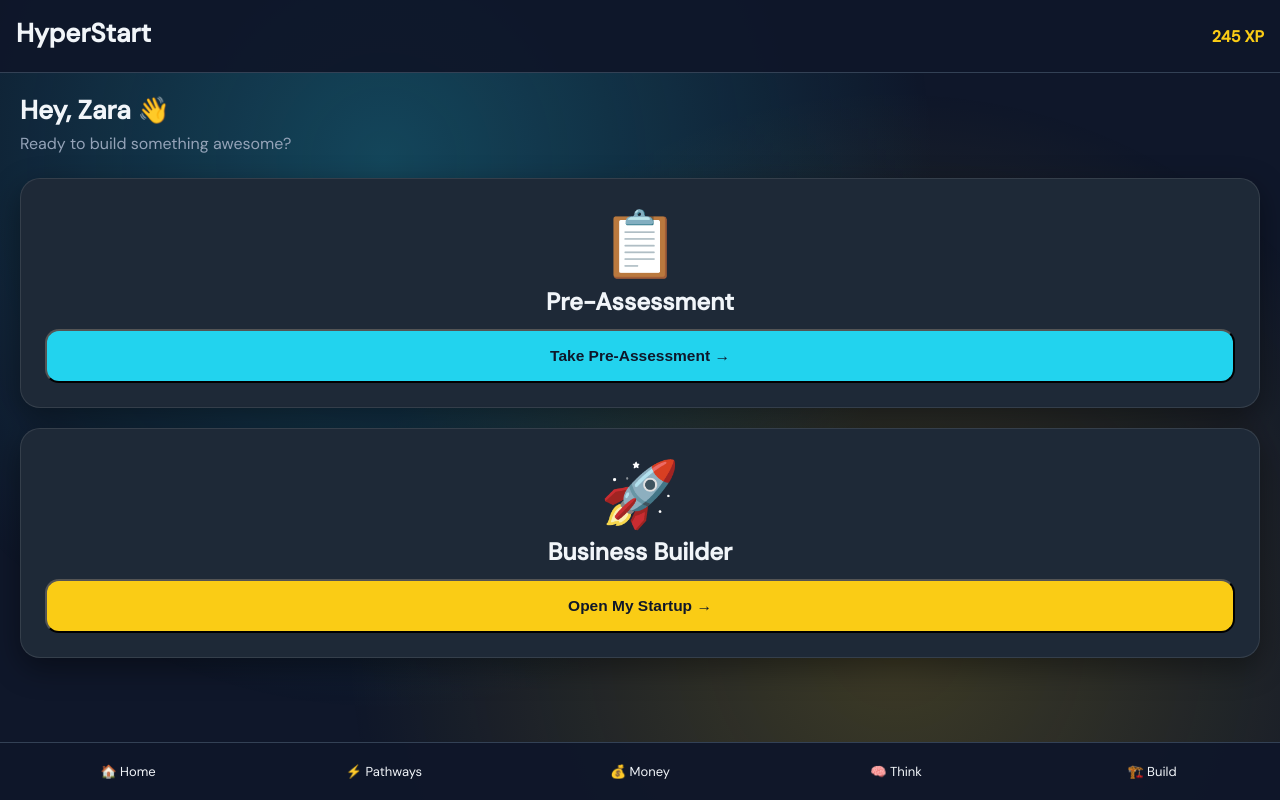
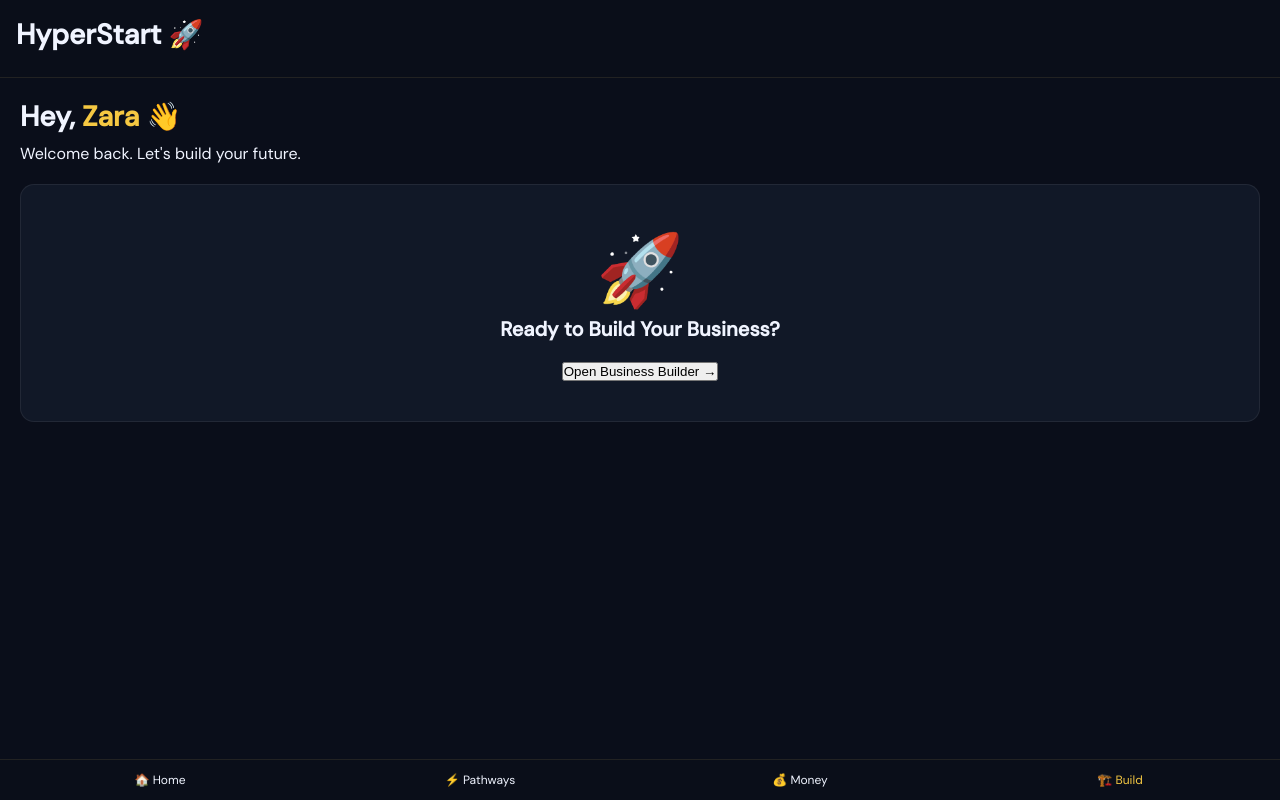
Before and after one commit to Sbanuelos1313/hyperstart-app, a FastAPI app: template app/templates/student/portal.html in a window 1280 px wide. Run offline with FastAPI, Linux system fonts and the light colour scheme; the template is opened without the code that fills it, so the values that code supplies are empty.

Commit message:
Fixed: synced template with working static portal

```diff
--- a/app/templates/student/portal.html
+++ b/app/templates/student/portal.html
@@ -5,116 +5,131 @@
 <meta name="viewport" content="width=device-width, initial-scale=1.0, maximum-scale=1.0, user-scalable=no">
 <title>HyperStart</title>
 <link rel="preconnect" href="https://fonts.googleapis.com">
-<link href="https://fonts.googleapis.com/css2?family=Bricolage+Grotesque:opsz,wght@12..96,400;12..96,700;12..96,800&family=DM+Sans:wght@300;400;500&display=swap" rel="stylesheet">
+<link href="https://fonts.googleapis.com/css2?family=Bricolage+Grotesque:opsz,wght@12..96,400;12..96,700;12..96,800&family=DM+Sans:wght@300;400;500&family=DM+Mono:wght@400;500&display=swap" rel="stylesheet">
 <style>
-:root{--bg:#0f172a;--surf:#1e2937;--surf2:#334155;--border:rgba(255,255,255,0.1);--gold:#facc15;--teal:#22d3ee;--pink:#f472b6;--muted:#94a3b8;--r:20px}
+:root{--bg:#0a0e1a;--surf:#111827;--surf2:#1a2235;--border:rgba(255,255,255,0.07);--gold:#f5c842;--teal:#2dd4bf;--violet:#a78bfa;--muted:#8b95b0;--r:14px}
 *{box-sizing:border-box;margin:0;padding:0}
-body{font-family:'DM Sans',sans-serif;background:var(--bg);color:#f1f5f9;height:100vh;overflow:hidden;position:relative}
-body::before{content:"";position:fixed;inset:0;z-index:0;pointer-events:none;background:radial-gradient(circle at 30% 20%,rgba(34,211,238,0.25),transparent 50%),radial-gradient(circle at 70% 80%,rgba(250,204,21,0.2),transparent 50%);}
-.bg-canvas{position:fixed;inset:0;z-index:0;pointer-events:none;overflow:hidden;}
-.card{background:var(--surf);border:1px solid var(--border);border-radius:var(--r);padding:24px;margin-bottom:20px;box-shadow:0 10px 30px rgba(0,0,0,0.4);}
-.btn{display:block;width:100%;padding:16px;border-radius:14px;background:var(--gold);color:#0f172a;font-weight:700;text-align:center;margin-top:12px;cursor:pointer;font-size:15.5px}
-.btn-teal{background:var(--teal);color:#0f172a}
-.h1{font-size:26px;font-weight:800;margin-bottom:6px}
-.h2{font-size:19px;font-weight:700}
-.bottom-nav{position:fixed;bottom:0;left:0;right:0;padding:12px 0;background:rgba(15,23,42,0.95);border-top:1px solid #334155;display:flex;font-size:13px;z-index:10}
-.bottom-nav > div{flex:1;text-align:center;cursor:pointer;padding:8px 4px}
-.xp-header{color:var(--gold);font-weight:700}
-.avatar-circle{width:120px;height:120px;border-radius:50%;background:var(--teal);margin:0 auto 16px;display:flex;align-items:center;justify-content:center;font-size:50px;box-shadow:0 0 30px rgba(34,211,238,0.5);}
+body{font-family:'DM Sans',sans-serif;background:var(--bg);color:#f0f4ff;height:100vh;overflow:hidden}
+.screen{display:none;height:100vh;flex-direction:column}
+.screen.active{display:flex}
+.card{background:var(--surf);border:1px solid var(--border);border-radius:var(--r);padding:20px;margin-bottom:16px}
+.btn{display:block;width:100%;padding:14px;border-radius:8px;background:var(--gold);color:#0a0e1a;font-weight:600;text-align:center;margin-top:12px;cursor:pointer}
+.h1{font-size:28px;font-weight:800;margin-bottom:8px}
+.h2{font-size:20px;font-weight:700}
 </style>
 </head>
 <body>
 
-<div class="bg-canvas"></div>
-
-<div class="screen active" id="s-app" style="height:100vh;display:flex;flex-direction:column;position:relative;z-index:1">
-  <div style="padding:16px;background:rgba(15,23,42,0.95);border-bottom:1px solid #334155;z-index:2;display:flex;justify-content:space-between;align-items:center">
-    <div class="h1" style="display:flex;align-items:center;gap:12px">
-      HyperStart
-    </div>
-    <div class="xp-header" id="xp-display">245 XP</div>
+<div class="screen active" id="s-app">
+  <div style="padding:16px;background:rgba(10,14,26,0.95);border-bottom:1px solid #222">
+    <div class="h1">HyperStart <span style="color:var(--gold)">🚀</span></div>
   </div>
 
-  <div id="app-content" style="flex:1;overflow-y:auto;padding:20px;position:relative;z-index:2">
+  <div id="app-content" style="flex:1;overflow-y:auto;padding:20px">
     <div id="app-inner"></div>
   </div>
 
-  <div class="bottom-nav">
-    <div onclick="showTab('home')">🏠 Home</div>
-    <div onclick="showTab('pathways')">⚡ Pathways</div>
-    <div onclick="showTab('money')">💰 Money</div>
-    <div onclick="showTab('think')">🧠 Think</div>
-    <div onclick="showTab('engineering')">🏗️ Build</div>
+  <div style="padding:12px 0;background:rgba(10,14,26,0.95);border-top:1px solid #222;display:flex;font-size:12px">
+    <div onclick="showTab('home')" style="flex:1;text-align:center;cursor:pointer">🏠 Home</div>
+    <div onclick="showTab('pathways')" style="flex:1;text-align:center;cursor:pointer">⚡ Pathways</div>
+    <div onclick="showTab('money')" style="flex:1;text-align:center;cursor:pointer">💰 Money</div>
+    <div onclick="showTab('engineering')" style="flex:1;text-align:center;cursor:pointer;color:var(--gold)">🏗️ Build</div>
   </div>
 </div>
 
 <script>
-console.log("✅ HyperStart - Avatar Dashboard Style");
+console.log("✅ HyperStart - Full Demo Version");
 
-let student = {name: "Zara Williams", xp: 245, grade: 7};
+// Constants
+const PERSONAS = [{id:'zara',name:'Zara Williams',grade:7,school:'F.D. Moon Middle School',emoji:'🌟',color:'#f5c842',xp:120,cluster:'Engineering & Design'}];
 
-function showTab(tab) {
+let student = PERSONAS[0];
+let answers = {};
+
+// Navigation
+function showTab(tab){
   const inner = document.getElementById('app-inner');
   inner.innerHTML = '';
-  if (tab === 'home') renderHome(inner);
-  else if (tab === 'pathways') renderPathways(inner);
-  else if (tab === 'money') renderMoney(inner);
-  else if (tab === 'think') renderThink(inner);
-  else if (tab === 'engineering') renderEngineering(inner);
-  updateXP();
+  if(tab === 'home') renderHome(inner);
+  else if(tab === 'pathways') renderPathways(inner);
+  else if(tab === 'money') renderMoney(inner);
+  else if(tab === 'engineering') renderEngineering(inner);
 }
 
-function updateXP() {
-  document.getElementById('xp-display').textContent = student.xp + " XP";
-}
-
-// HOME
-function renderHome(el) {
+// Home
+function renderHome(el){
   const name = student.name.split(' ')[0];
   el.innerHTML = `
-    <div class="h1">Hey, ${name} 👋</div>
-    <p style="color:var(--muted);margin-bottom:24px">Ready to build something awesome?</p>
-
-    <div class="card" style="text-align:center">
-      <div style="font-size:64px">📋</div>
-      <h2>Pre-Assessment</h2>
-      <button onclick="startPreAssessment()" class="btn btn-teal">Take Pre-Assessment →</button>
-    </div>
-
-    <div class="card" style="text-align:center">
-      <div style="font-size:64px">🚀</div>
-      <h2>Business Builder</h2>
-      <button onclick="showTab('engineering')" class="btn">Open My Startup →</button>
+    <div class="h1">Hey, <span style="color:var(--gold)">${name}</span> 👋</div>
+    <p>Welcome back. Let's build your future.</p>
+    <div class="card" style="text-align:center;margin:20px 0;padding:40px 20px">
+      <div style="font-size:70px">🚀</div>
+      <div class="h2">Ready to Build Your Business?</div>
+      <button onclick="showTab('engineering')" style="margin-top:20px">Open Business Builder →</button>
     </div>
   `;
 }
-window.startPreAssessment = () => window.location.href = '/static/pre-assessment.html';
 
-// PATHWAYS
-function renderPathways(el) {
+// Business Builder
+function renderEngineering(el){
   el.innerHTML = `
-    <div class="h1">What Problem Will You Solve?</div>
-    <div style="display:grid;grid-template-columns:repeat(auto-fit,minmax(150px,1fr));gap:16px">
-      <div onclick="pickInterest('tech')" class="card" style="cursor:pointer;text-align:center">💻 Tech Innovator</div>
-      <div onclick="pickInterest('health')" class="card" style="cursor:pointer;text-align:center">🩺 Health Hero</div>
-      <div onclick="pickInterest('eng')" class="card" style="cursor:pointer;text-align:center">🛠️ Engineer</div>
-      <div onclick="pickInterest('energy')" class="card" style="cursor:pointer;text-align:center">🌱 Planet Protector</div>
+    <div class="h1">My STEM Business Builder</div>
+    <p style="color:var(--muted)">Build your avatar and run your business simulation.</p>
+    <div class="card">
+      <h3>Founder Avatar</h3>
+      <svg id="founder-avatar" width="280" height="380" viewBox="0 0 300 410"></svg>
+      <div style="margin:15px 0">
+        <button onclick="randomizeAvatar()" style="margin-right:8px">Randomize</button>
+        <button onclick="saveAvatar()">Save Avatar</button>
+      </div>
+    </div>
+    <div class="card">
+      <h3 id="biz-name">Northside Ventures</h3>
+      <p>Cash: <span id="cash-balance" style="font-weight:700">$2,450</span></p>
+      <button onclick="makeBusinessDecision(1)" style="margin:8px 0">Lower Prices</button>
+      <button onclick="makeBusinessDecision(2)" style="margin:8px 0">Invest in Marketing</button>
+      <button onclick="makeBusinessDecision(3)" style="margin:8px 0">Buy Equipment</button>
+      <button onclick="showYear1Report()" style="background:var(--teal);margin-top:12px">See Year 1 Report</button>
     </div>
   `;
+  updateFounderAvatar();
 }
-window.pickInterest = function(key) {
-  alert("Great choice! You're going to be awesome at that. +50 XP");
-  student.xp += 50;
-  updateXP();
-};
 
-// MONEY, THINK, BUILD (similar enhanced style)
-function renderMoney(el) { el.innerHTML = `<div class="h1">Life & Money Skills</div><div class="card"><h3>Budget Challenge</h3><button onclick="startBudgetChallenge()" class="btn">Start Challenge</button></div>`; }
-function renderThink(el) { el.innerHTML = `<div class="h1">Big Questions</div><div class="card"><textarea style="width:100%;height:140px" placeholder="Share your thoughts..."></textarea><button onclick="saveReflection()" class="btn">Save Reflection</button></div>`; }
-function renderEngineering(el) { /* your favorite avatar builder style */ el.innerHTML = `... (full avatar code)`; }
+let avatarState = {skin: '#f4c2a1'};
+function updateFounderAvatar() {
+  const svg = document.getElementById('founder-avatar');
+  if (svg) svg.innerHTML = `<ellipse cx="150" cy="130" rx="65" ry="80" fill="${avatarState.skin}"/><rect x="85" y="210" width="130" height="170" rx="30" fill="#1e88e5"/><text x="150" y="280" text-anchor="middle" fill="white" font-size="24">CEO</text>`;
+}
+function randomizeAvatar(){
+  avatarState.skin = ['#f4c2a1','#e0ac7e','#c68642'][Math.floor(Math.random()*3)];
+  updateFounderAvatar();
+}
+function saveAvatar(){ alert("Avatar saved!"); }
 
-// Start
-document.addEventListener('DOMContentLoaded', () => showTab('home'));
+let businessCash = 2450;
+function makeBusinessDecision(n){
+  const gains = [620,920,1380];
+  businessCash += gains[n-1];
+  document.getElementById('cash-balance').textContent = '$' + businessCash;
+  alert("Smart decision! +30 XP");
+}
+function showYear1Report(){
+  alert("🎉 Year 1 Report: Profit made! +280 XP");
+}
+
+// Other tabs (expand these as needed)
+function renderPathways(el){
+  el.innerHTML = '<div class="h1">Career Sparks</div><p>Interest quiz + cluster pathways coming soon...</p>';
+}
+function renderMoney(el){
+  el.innerHTML = '<div class="h1">Life & Money Skills</div><p>Budget challenge + 5 modules coming soon...</p>';
+}
+
+// Start the app
+document.addEventListener('DOMContentLoaded', () => {
+  showTab('home');
+});
+
 window.showTab = showTab;
 </script>
 </body>
```
